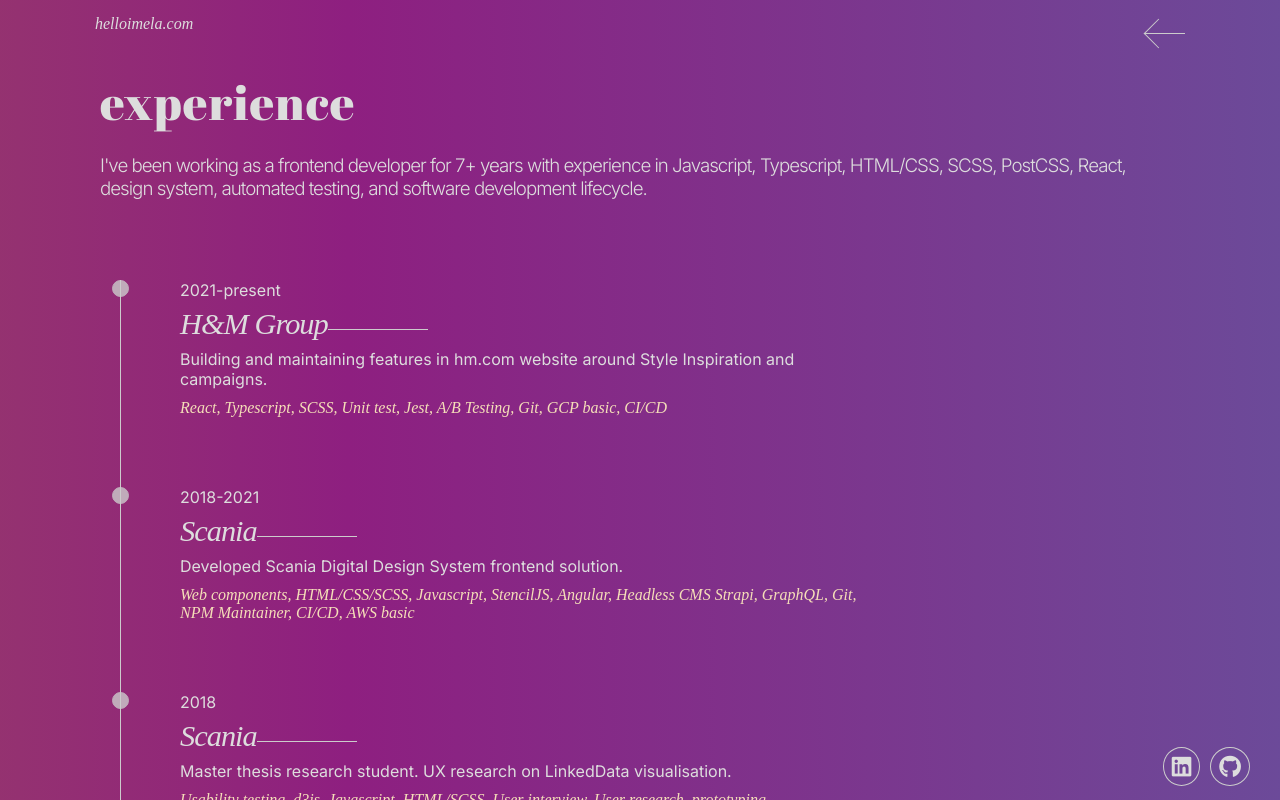
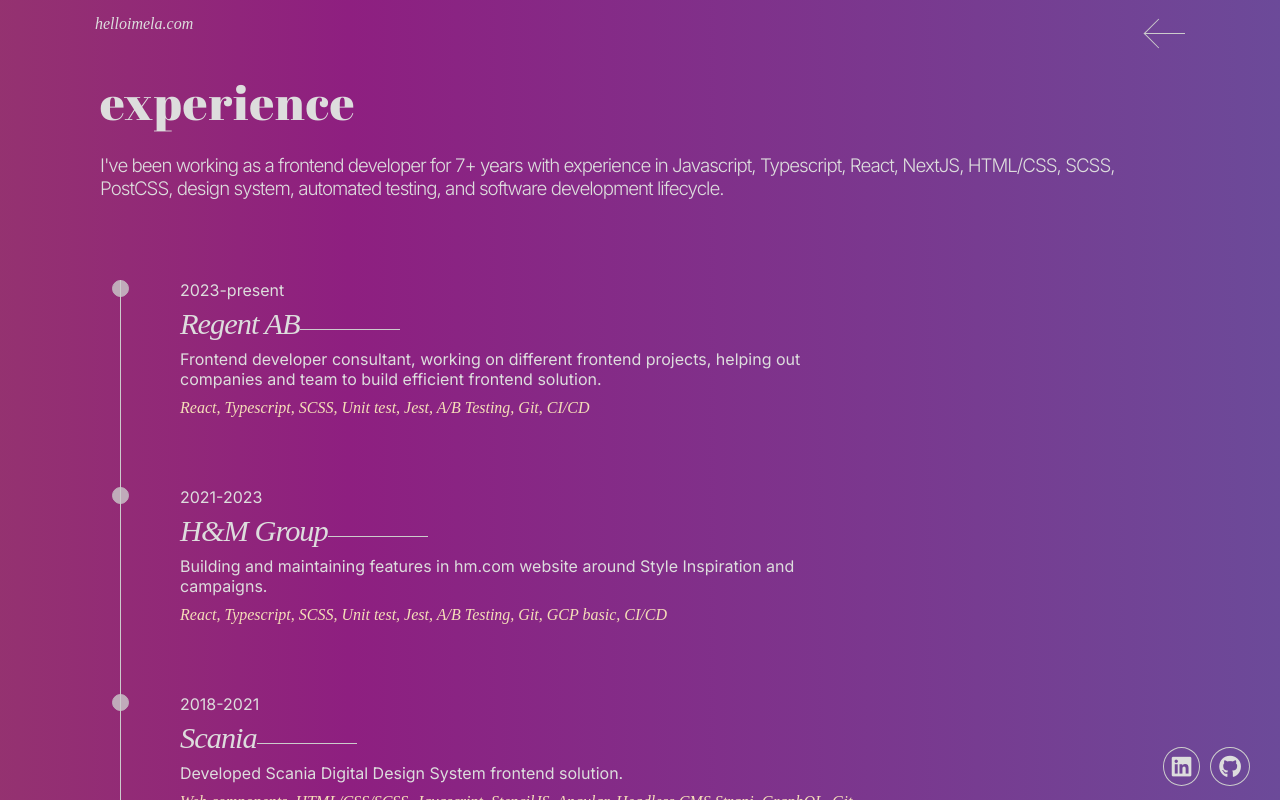
Before and after one commit to helloimela/helloimela-v3, a React (Create React App) app: page /timeline in a window 1280 px wide. Built offline with nearby package versions, Linux system fonts and the light colour scheme; a web font is replaced by a local one.

Commit message:
feat: add new information

```diff
--- a/src/components/Home.jsx
+++ b/src/components/Home.jsx
@@ -7,8 +7,8 @@
     <div className="opening-text">
       <h1>hello, i am ela</h1>
       <h2>
-        Creative web developer
-        <br /> with passion in UI/UX
+      Dive into my portfolio, where pixels meet purpose.
+        <br /> As a Frontend Engineer, I specialize in clean,<br/> efficient code that transforms design concepts into smooth, user-friendly interfaces
       </h2>
     </div>
     <div className="navigation">
--- a/src/components/Timeline.jsx
+++ b/src/components/Timeline.jsx
@@ -7,12 +7,22 @@
       <h1>experience</h1>
       <h3>
         I've been working as a frontend developer for 7+ years with experience
-        in Javascript, Typescript, HTML/CSS, SCSS, PostCSS, React, design
+        in Javascript, Typescript, React, NextJS, HTML/CSS, SCSS, PostCSS, design
         system, automated testing, and software development lifecycle.
       </h3>
       <ul className="timeline">
+      <li>
+          <div className="year">2023-present</div>
+          <div className="work">
+            <h2 className="title">Regent AB</h2>
+            <p>
+              Frontend developer consultant, working on different frontend projects, helping out companies and team to build efficient frontend solution.
+            </p>
+            <p className="skills">React, Typescript, SCSS, Unit test, Jest, A/B Testing, Git, CI/CD</p>
+          </div>
+        </li>
         <li>
-          <div className="year">2021-present</div>
+          <div className="year">2021-2023</div>
           <div className="work">
             <h2 className="title">H&amp;M Group</h2>
             <p>
```
Also changed, not shown: 1 other file (tests, documents, lock files or other folders).
